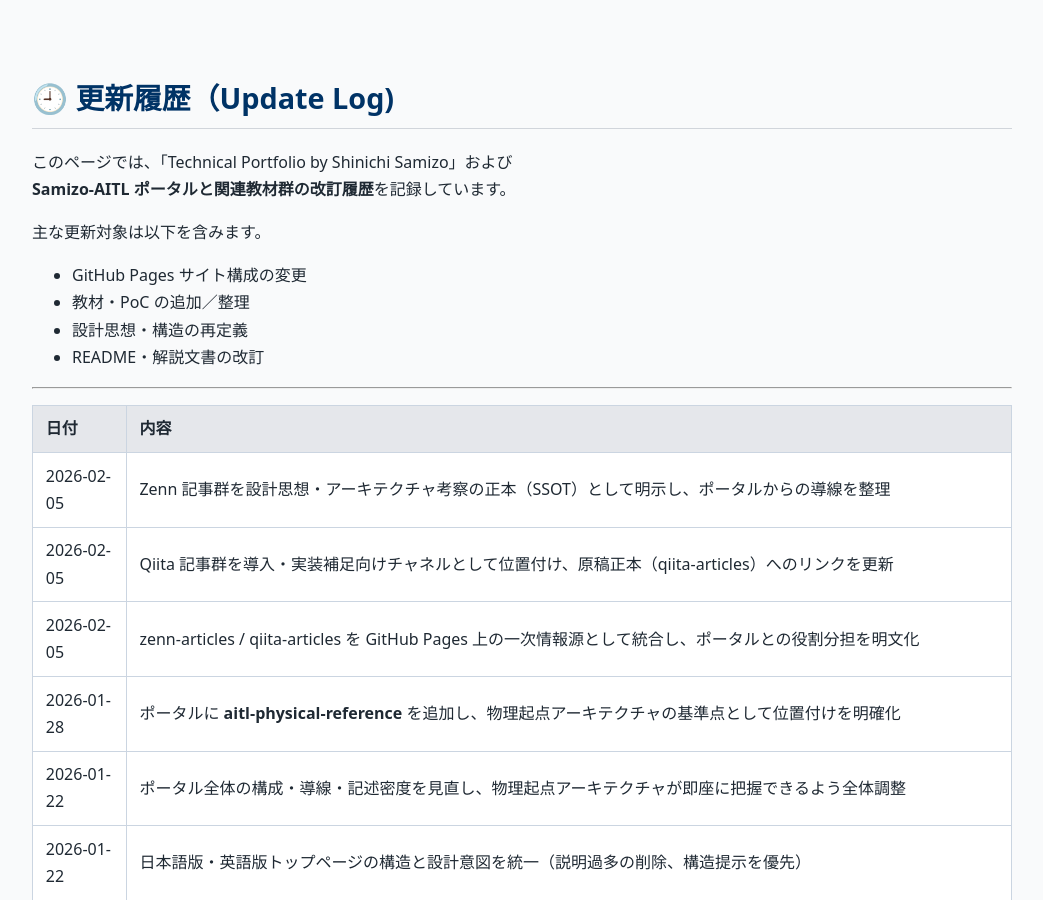
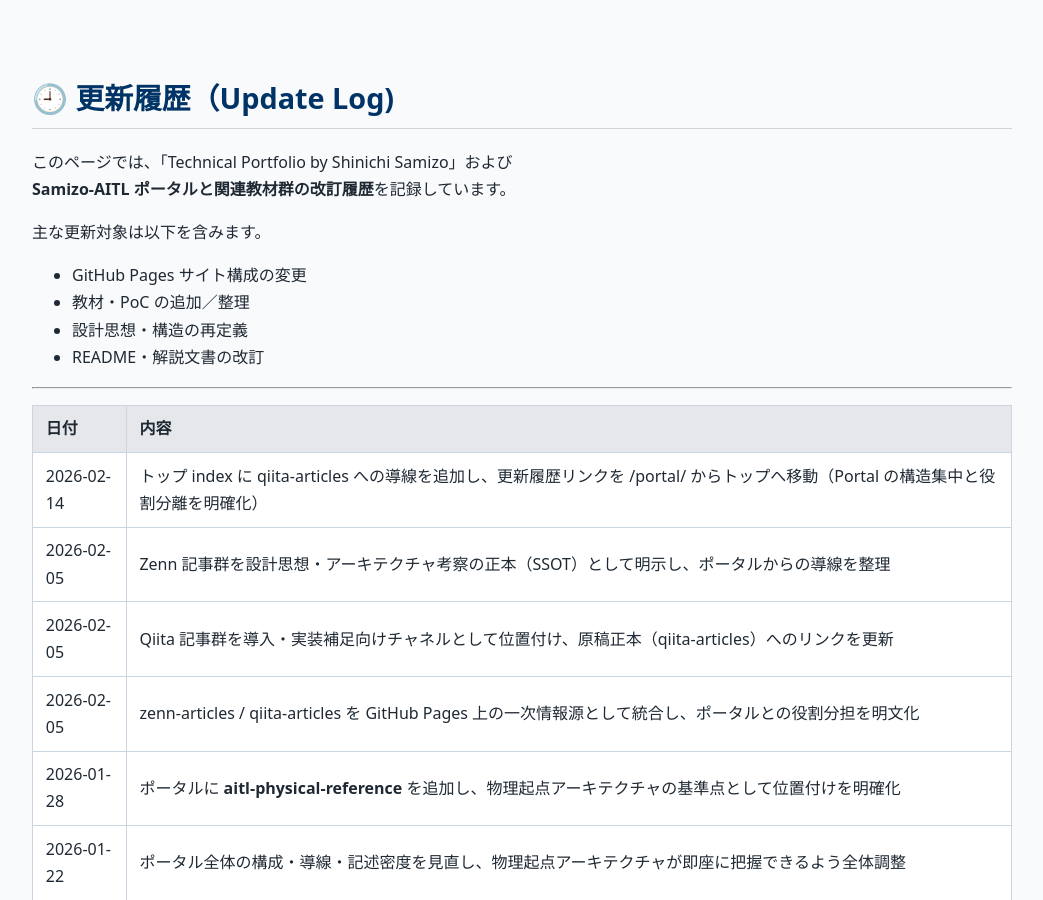
Before and after one commit to Samizo-AITL/Samizo-AITL.github.io, a Jekyll site: the page built from about/update/index.md, in a window 1280 px wide and 900 px high. Shown: the whole window, without its empty margins (118-1161 px from the left). Built offline with Jekyll 4.4.1, drawn with Linux system fonts in a browser that asks for light colours.

Commit message:
Update index.md

```diff
--- a/about/update/index.md
+++ b/about/update/index.md
@@ -20,6 +20,7 @@
 
 | 日付       | 内容 |
 |------------|------|
+| 2026-02-14 | トップ index に qiita-articles への導線を追加し、更新履歴リンクを /portal/ からトップへ移動（Portal の構造集中と役割分離を明確化） |
 | 2026-02-05 | Zenn 記事群を設計思想・アーキテクチャ考察の正本（SSOT）として明示し、ポータルからの導線を整理 |
 | 2026-02-05 | Qiita 記事群を導入・実装補足向けチャネルとして位置付け、原稿正本（qiita-articles）へのリンクを更新 |
 | 2026-02-05 | zenn-articles / qiita-articles を GitHub Pages 上の一次情報源として統合し、ポータルとの役割分担を明文化 |
```
